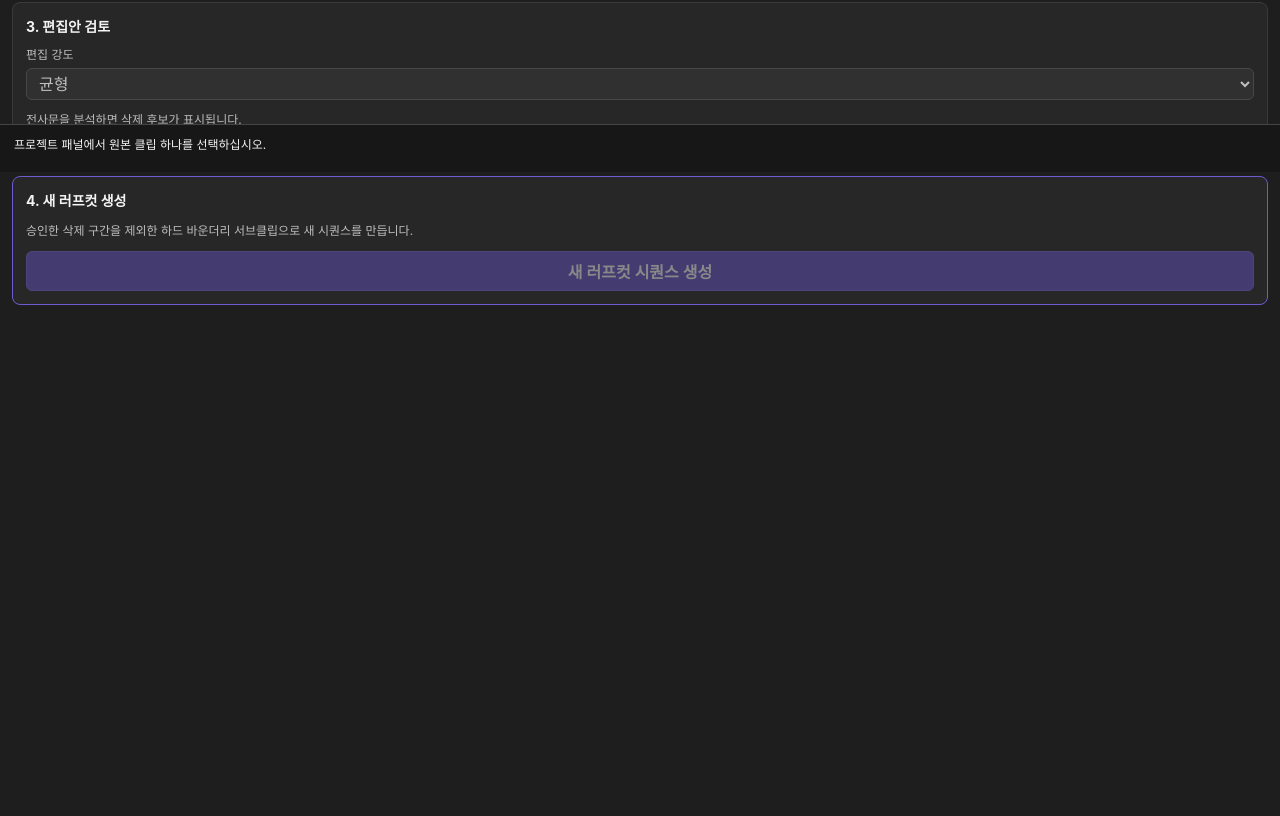
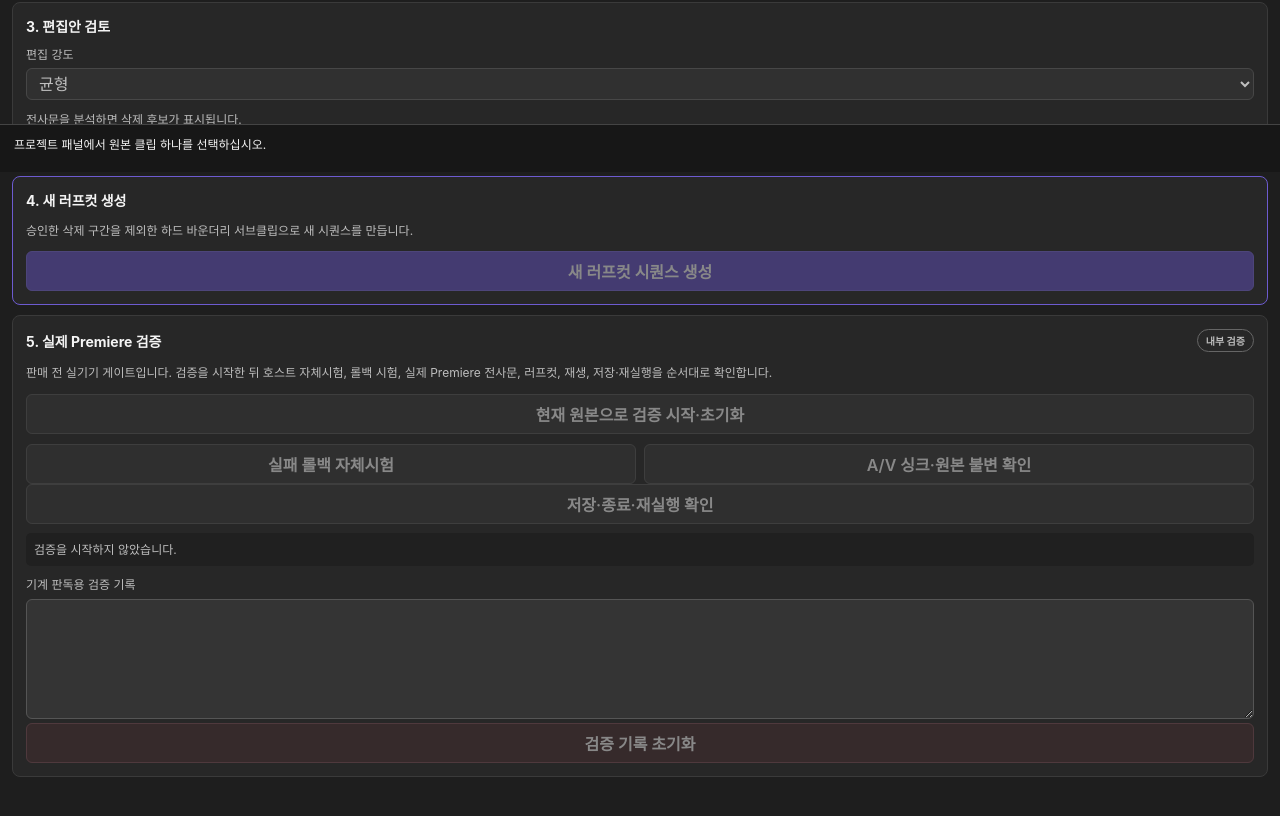
Before and after one commit to andongmin94/premiere-ai-harness, a website: page plugin/index.html in a window 1280 px wide. Shown: the part 628-1444 px from the top of the page. Before the commit the page ends 1009 px from the top, so only its background shows below. Drawn offline with Linux system fonts and the light colour scheme.

Commit message:
feat: add guided Premiere host qualification UI [skip ci]

```diff
--- a/plugin/index.html
+++ b/plugin/index.html
@@ -8,11 +8,13 @@
   <script src="lib/transcript.js"></script>
   <script src="lib/planner.js"></script>
   <script src="lib/host-certification.js"></script>
+  <script src="lib/host-qualification.js"></script>
   <script src="lib/session-state.js"></script>
   <script src="lib/premiere-runtime.js"></script>
   <script src="lib/generated-assets.js"></script>
   <script src="lib/generated-cleanup.js"></script>
   <script src="lib/premiere-adapter.js"></script>
+  <script src="lib/qualification-flow.js"></script>
   <script src="lib/ui-view.js"></script>
   <script src="index.js"></script>
 </head>
@@ -22,7 +24,7 @@
       <h1>Premiere AI Harness</h1>
       <p>대사 중심 영상의 안전한 러프컷</p>
     </div>
-    <span class="version">0.3.1</span>
+    <span class="version">0.4.0</span>
   </header>
 
   <main>
@@ -72,6 +74,24 @@
       <p class="help">승인한 삭제 구간을 제외한 하드 바운더리 서브클립으로 새 시퀀스를 만듭니다.</p>
       <button id="apply" disabled>새 러프컷 시퀀스 생성</button>
     </section>
+
+    <section class="card qualification-card">
+      <div class="section-heading">
+        <h2>5. 실제 Premiere 검증</h2>
+        <span class="badge" data-state="pending">내부 검증</span>
+      </div>
+      <p class="help">판매 전 실기기 게이트입니다. 검증을 시작한 뒤 호스트 자체시험, 롤백 시험, 실제 Premiere 전사문, 러프컷, 재생, 저장·재실행을 순서대로 확인합니다.</p>
+      <button id="qualification-start" class="secondary" disabled>현재 원본으로 검증 시작·초기화</button>
+      <div class="button-row two">
+        <button id="rollback-self-test" class="secondary" disabled>실패 롤백 자체시험</button>
+        <button id="qualification-confirm-playback" class="secondary" disabled>A/V 싱크·원본 불변 확인</button>
+      </div>
+      <button id="qualification-confirm-persistence" class="secondary" disabled>저장·종료·재실행 확인</button>
+      <div id="qualification-status" class="info-line">검증을 시작하지 않았습니다.</div>
+      <label for="qualification-report">기계 판독용 검증 기록</label>
+      <textarea id="qualification-report" class="report" readonly spellcheck="false"></textarea>
+      <button id="qualification-reset" class="danger" disabled>검증 기록 초기화</button>
+    </section>
   </main>
 
   <footer id="status" data-kind="info">프로젝트 패널에서 원본 클립 하나를 선택하십시오.</footer>
```
